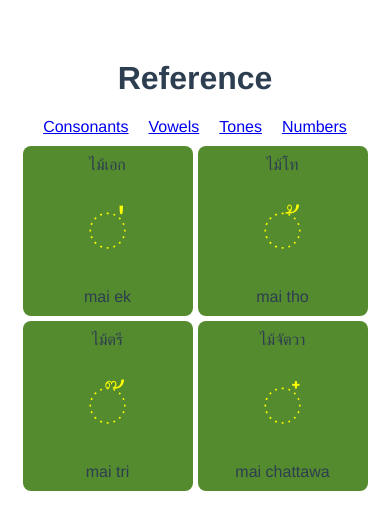
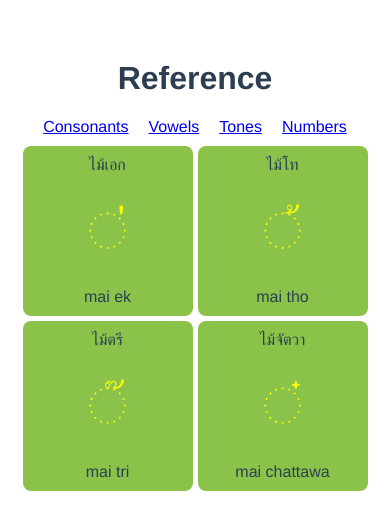
Before and after one commit to shane-tw/learn-thai, a Vue app: page /#/reference/tones in a window 390 px wide. Shown: the top 530 px of the page. Built offline with nearby package versions, Linux system fonts and the light colour scheme.

Commit message:
Make 2 columns fit on phones

```diff
--- a/src/App.vue
+++ b/src/App.vue
@@ -1,5 +1,5 @@
 <template>
-  <div id="app">
+  <div id="app" class="container">
     <router-view/>
   </div>
 </template>
@@ -15,6 +15,10 @@ export default Vue.extend({
 <style lang="scss">
 @import '@/scss/container.scss';
 
+body {
+  margin: 0 !important;
+}
+
 #app {
   font-family: Avenir, Helvetica, Arial, sans-serif;
   -webkit-font-smoothing: antialiased;
--- a/src/components/ReferenceItem/ReferenceItem.scss
+++ b/src/components/ReferenceItem/ReferenceItem.scss
@@ -9,7 +9,7 @@ $reference-item--size-with-padding: $reference-item--size + ($referece-item--pad
     padding: 10px;
     width: $reference-item--size;
     height: $reference-item--size;
-    background-color: #558b2f;
+    background-color: #8bc34a;
     border-radius: 8px;
 
     &__row {
--- a/src/consts/vowels.ts
+++ b/src/consts/vowels.ts
@@ -1,8 +1,8 @@
 import Vowel from '@/models/vowel'
 
 export default [
-  { symbol: '◌ะ', thai: 'สระอะ', romanised: 'sara a wisanchani', length: 'short' },
-  { symbol: '◌า', thai: 'สระอา', romanised: 'sara a lak khang', length: 'long' },
+  { symbol: '◌ะ', thai: 'สระอะ', romanised: 'sara a', length: 'short' },
+  { symbol: '◌า', thai: 'สระอา', romanised: 'sara a', length: 'long' },
   { symbol: '◌ิ', thai: 'สระอิ', romanised: 'sara i', length: 'short' },
   { symbol: '◌ี', thai: 'สระอี', romanised: 'sara i', length: 'long' },
   { symbol: '◌ึ', thai: 'สระอึ', romanised: 'sara ue', length: 'short' },
--- a/src/scss/container.scss
+++ b/src/scss/container.scss
@@ -6,6 +6,13 @@
   padding-left: 1rem;
   margin-right: auto;
   margin-left: auto;
+}
+
+@media (max-width: 480px) {
+  .container {
+    padding-right: 0;
+    padding-left: 0;
+  }
 }
 
 @media (min-width: 576px) {
```
